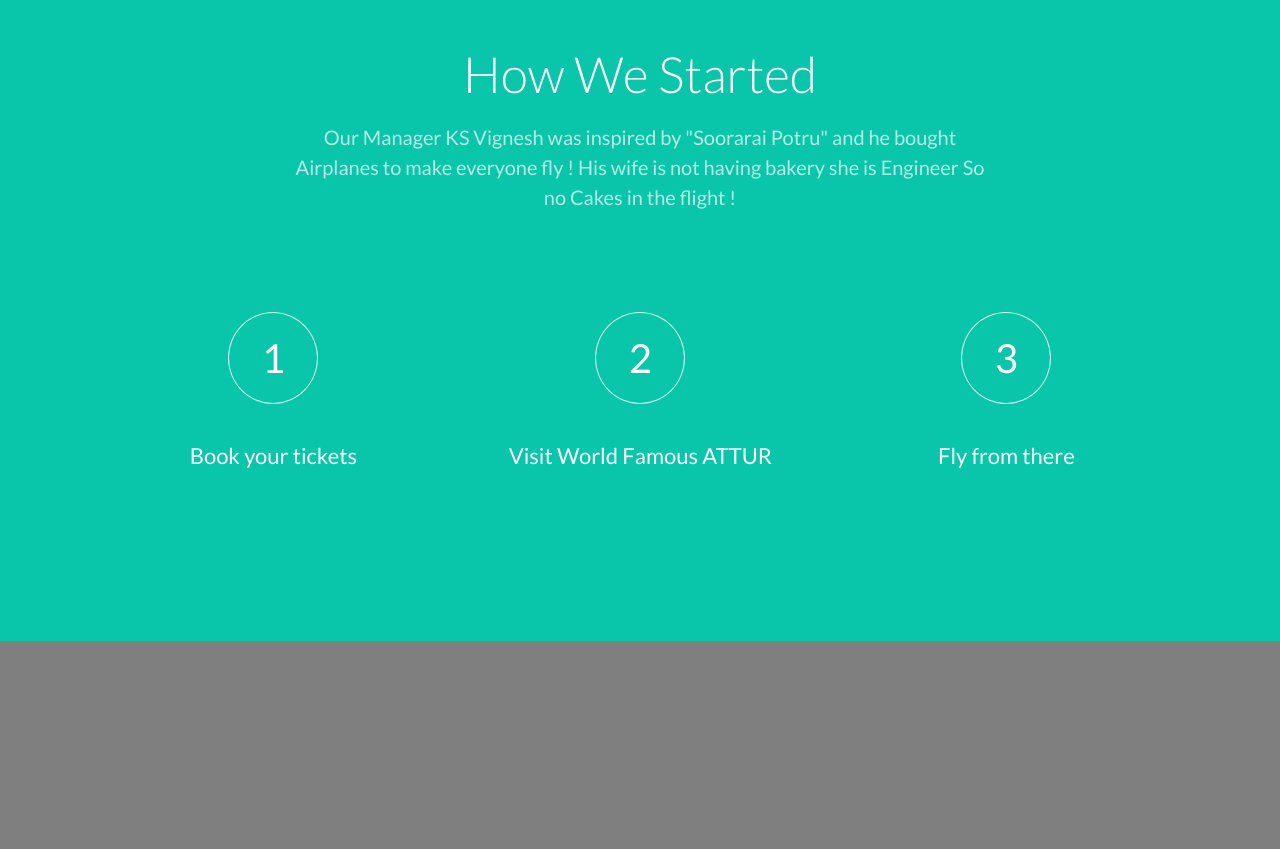
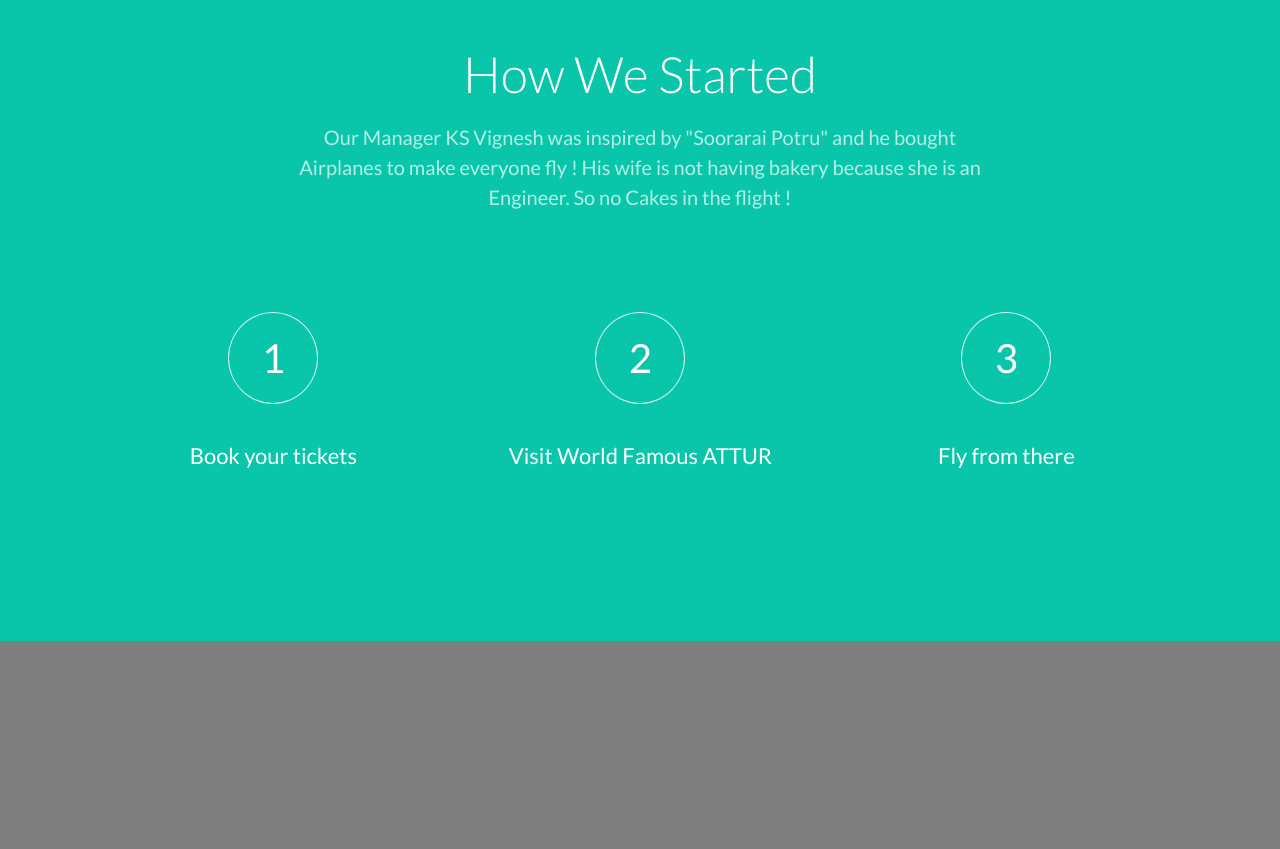
Before and after one commit to Saad-ahamed-m/atturairlines, a plain HTML site: page index.html in a window 1280 px wide. Shown: the part 2360-3209 px from the top of the page. Drawn offline with Linux system fonts and the light colour scheme; files whose address does not match are found by name.

Commit message:
Files are added

```diff
--- a/index.html
+++ b/index.html
@@ -257,7 +257,7 @@
                 <div class="row">
                     <div class="col-md-8 col-md-offset-2 text-center gtco-heading animate-box">
                         <h2>How We Started</h2>
-                        <p>Our Manager KS Vignesh was inspired by "Soorarai Potru" and he bought Airplanes to make everyone fly ! His wife is not having bakery she is Engineer So no Cakes in the flight !</p>
+                        <p>Our Manager KS Vignesh was inspired by "Soorarai Potru" and he bought Airplanes to make everyone fly ! His wife is not having bakery because she is an Engineer. So no Cakes in the flight !</p>
                     </div>
                 </div>
                 <div class="row">
```
